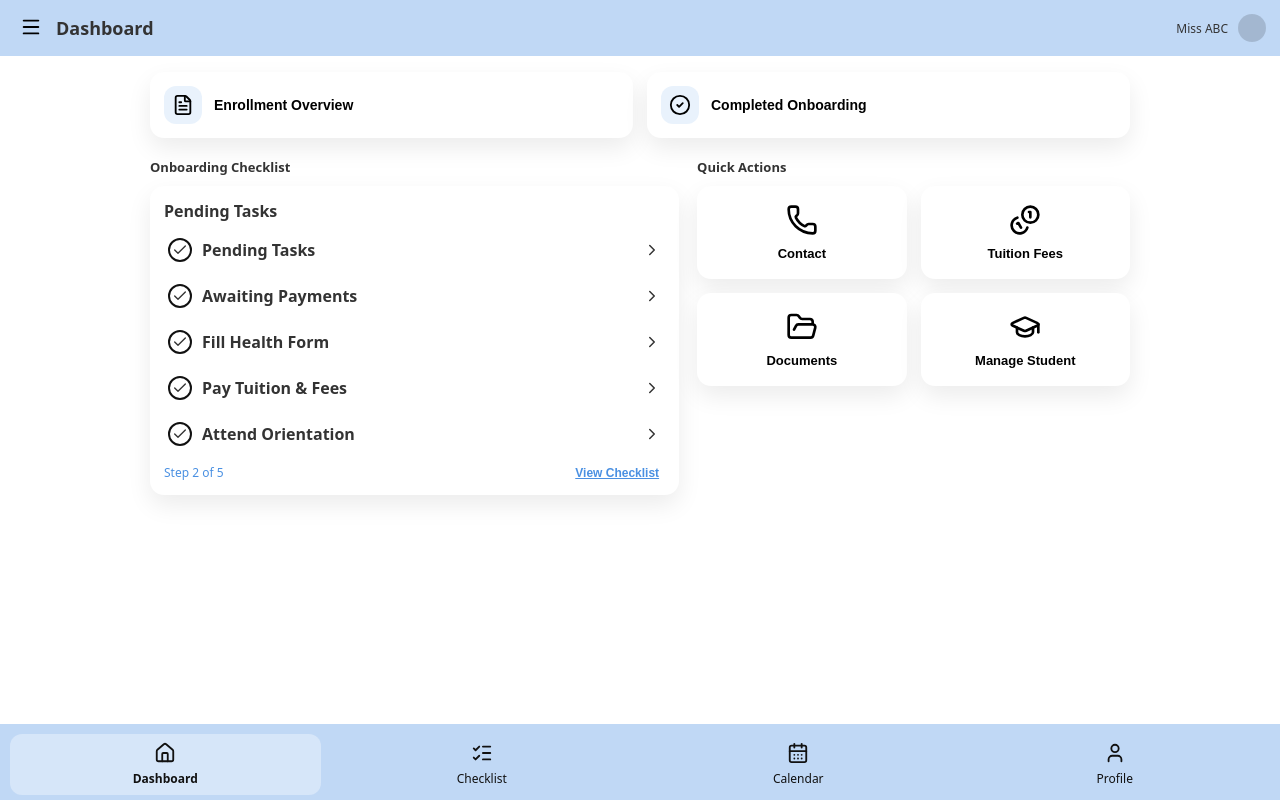
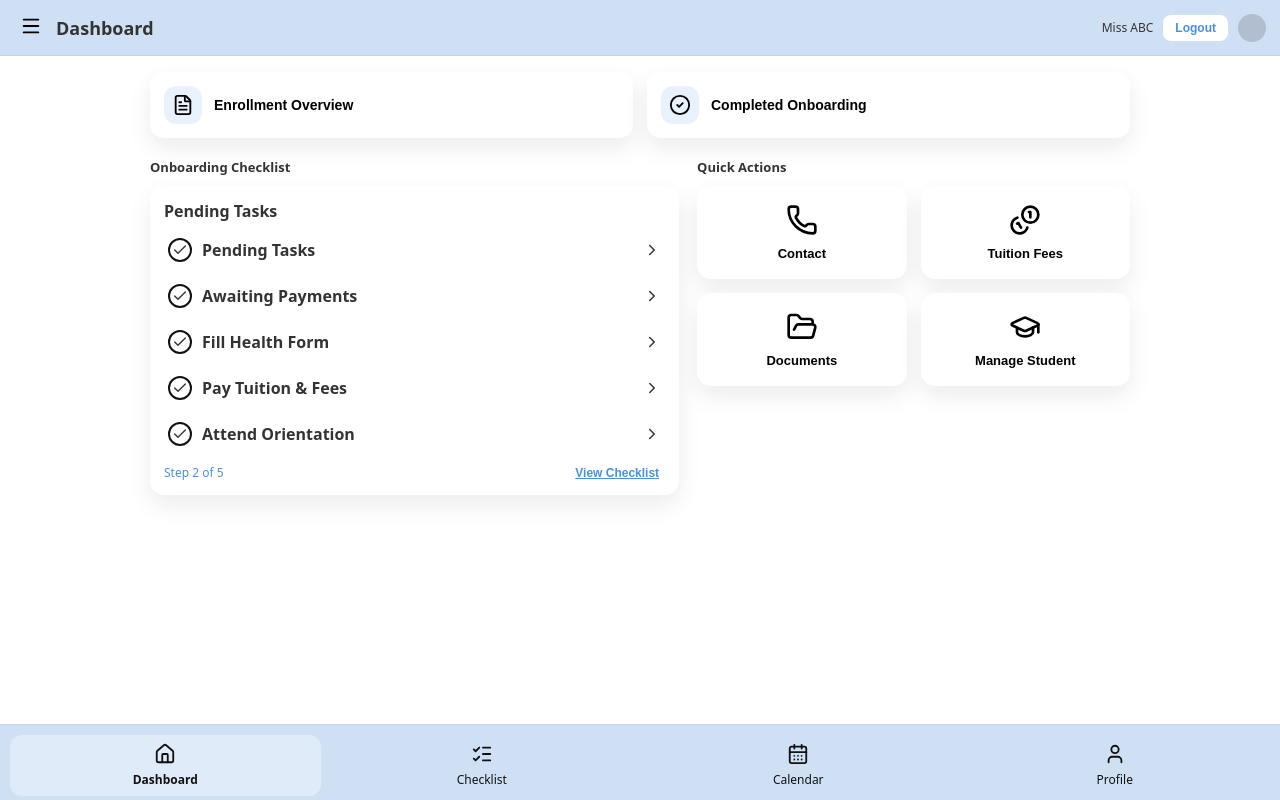
Before and after one commit to dharavi15/firststep, a React (Vite) app: page /admin/dashboard in a window 1280 px wide. Built offline with nearby package versions, Linux system fonts and the light colour scheme.

Commit message:
Added logout button and fixed header & bottom nav styling

```diff
--- a/src/components/navigation/AdminTopBar.jsx
+++ b/src/components/navigation/AdminTopBar.jsx
@@ -1,17 +1,33 @@
 import { Menu } from "lucide-react";
+import { useNavigate } from "react-router-dom";
 
-export default function AdminTopBar({ title = "Dashboard", userName = "User" }) {
+export default function AdminTopBar({ title = "Dashboard", userName = "Miss ABC" }) {
+  const navigate = useNavigate();
+
+  const handleLogout = () => {
+    // Later this will be Firebase signOut()
+    navigate("/");
+  };
+
   return (
     <header className="adminTopBar">
-      <button className="iconBtn" type="button" aria-label="Open menu">
+      {/* Left hamburger */}
+      <button className="iconBtn" type="button">
         <Menu size={22} />
       </button>
 
+      {/* Page title */}
       <h1 className="adminTopTitle">{title}</h1>
 
+      {/* Right side user + logout */}
       <div className="adminUser">
         <span className="adminUserName">{userName}</span>
-        <div className="adminAvatar" aria-hidden="true" />
+
+        <button className="logoutBtn" onClick={handleLogout}>
+          Logout
+        </button>
+
+        <div className="adminAvatar" />
       </div>
     </header>
   );
--- a/src/styles/main.css
+++ b/src/styles/main.css
@@ -183,14 +183,17 @@ body {
 
 .adminTopBar {
   height: 56px;
-  background: rgba(74, 144, 226, 0.35);
+  background: #cfe0f5; /* solid light blue */
   display: flex;
   align-items: center;
   padding: 0 14px;
   position: sticky;
   top: 0;
-  z-index: 10;
+  z-index: 1000; /* stays above content */
+  border-bottom: 1px solid rgba(0, 0, 0, 0.06);
+  backdrop-filter: none;
 }
+
 
 .iconBtn {
   border: none;
@@ -234,6 +237,7 @@ body {
   padding: 16px 14px 92px; /* bottom space for nav */
 }
 
+
 /* ========== BOTTOM NAV ========== */
 .adminBottomNav {
   position: fixed;
@@ -241,13 +245,15 @@ body {
   left: 0;
   right: 0;
   height: 76px;
-  background: rgba(74, 144, 226, 0.35);
+  background: #cfe0f5; /* solid light blue */
   display: grid;
   grid-template-columns: repeat(4, 1fr);
   padding: 10px 10px 8px;
   gap: 6px;
-  z-index: 20;
+  z-index: 1000; /* stays above content */
+  border-top: 1px solid rgba(0, 0, 0, 0.06);
 }
+
 
 .navItem {
   text-decoration: none;
@@ -417,6 +423,22 @@ body {
   box-shadow: var(--shadow-card);
 }
 
+.logoutBtn {
+  border: none;
+  background: white;
+  color: var(--color-primary-solid);
+  padding: 6px 12px;
+  border-radius: 8px;
+  font-size: 12px;
+  font-weight: 600;
+  cursor: pointer;
+}
+
+.logoutBtn:hover {
+  background: #f1f5f9;
+}
+
+
 /* Mobile responsiveness */
 @media (max-width: 820px) {
   .dashMainGrid {
```
